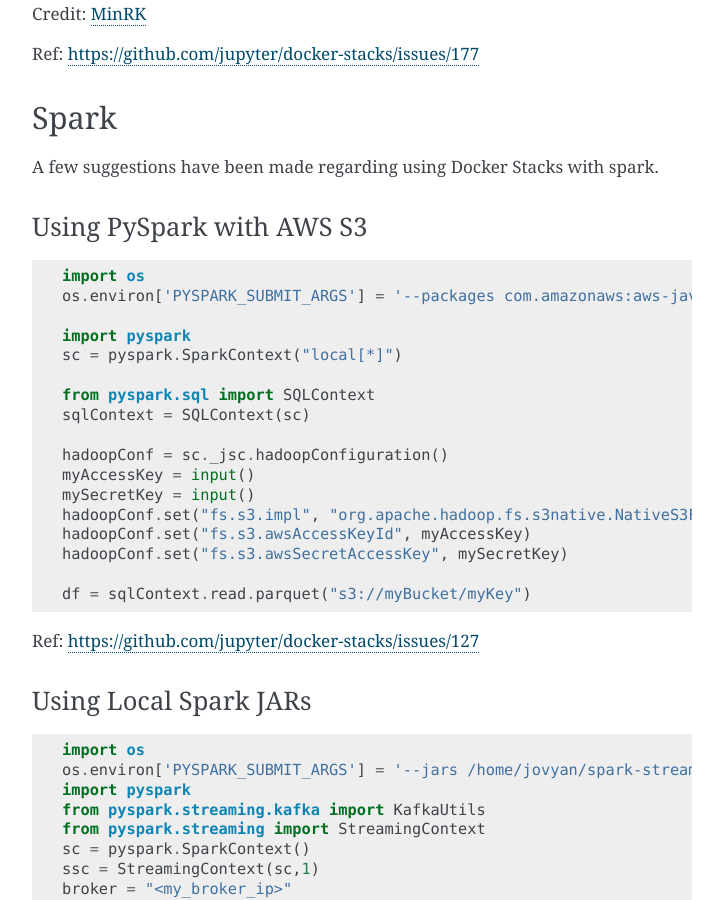
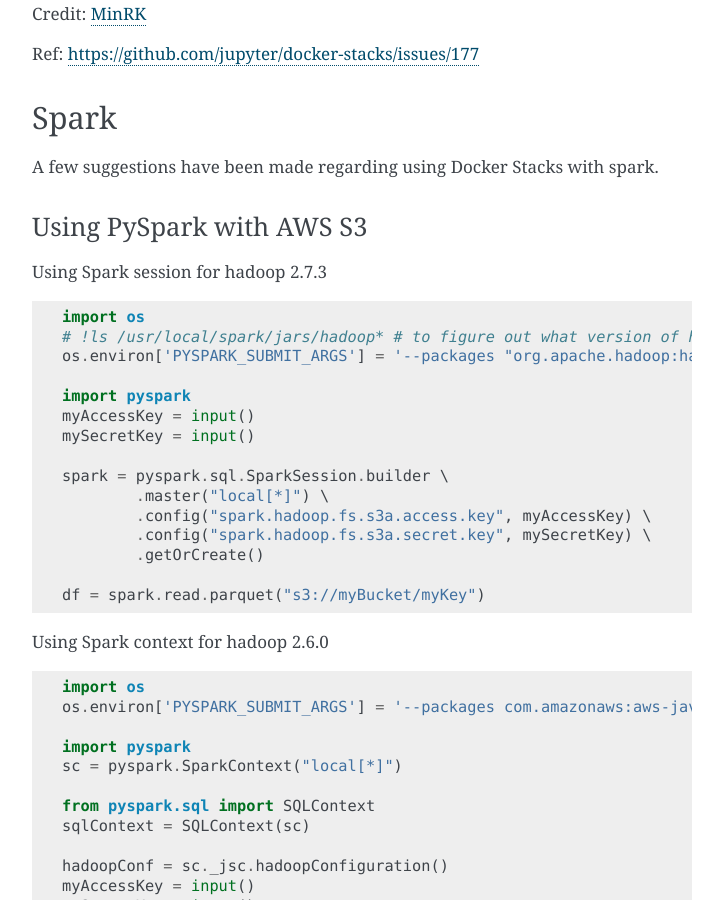
Before and after one commit to jupyter/docker-stacks, a Sphinx documentation site: the page built from docs/using/recipes.md, in a window 1280 px wide and 900 px high, scrolled down 3944 px. Shown: the whole window, without its empty margins (388-1111 px from the left). Built offline with Sphinx 7.4.7, drawn with Linux system fonts in a browser that asks for light colours.

Commit message:
Added s3 + spark session instructions

````diff
--- a/docs/using/recipes.md
+++ b/docs/using/recipes.md
@@ -156,7 +156,29 @@
 
 ### Using PySpark with AWS S3
 
+Using Spark session for hadoop 2.7.3
+
+```py
+import os
+# !ls /usr/local/spark/jars/hadoop* # to figure out what version of hadoop
+os.environ['PYSPARK_SUBMIT_ARGS'] = '--packages "org.apache.hadoop:hadoop-aws:2.7.3" pyspark-shell'
+
+import pyspark
+myAccessKey = input()
+mySecretKey = input()
+
+spark = pyspark.sql.SparkSession.builder \
+        .master("local[*]") \
+        .config("spark.hadoop.fs.s3a.access.key", myAccessKey) \
+        .config("spark.hadoop.fs.s3a.secret.key", mySecretKey) \
+        .getOrCreate()
+
+df = spark.read.parquet("s3://myBucket/myKey")
 ```
+
+Using Spark context for hadoop 2.6.0
+
+```py
 import os
 os.environ['PYSPARK_SUBMIT_ARGS'] = '--packages com.amazonaws:aws-java-sdk:1.10.34,org.apache.hadoop:hadoop-aws:2.6.0 pyspark-shell'
 
````
